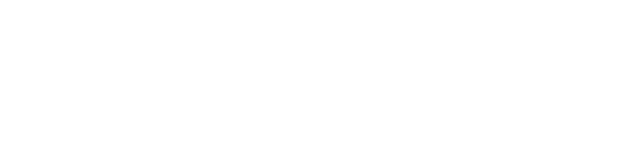
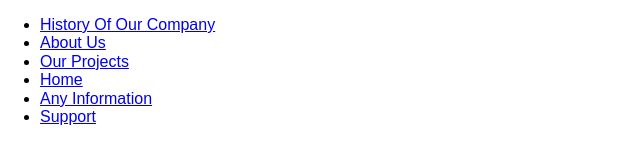
Before and after one commit to TellmeSmth/Just-to-check, a plain HTML site: page index.html in a window 1280 px wide. Shown: the whole page, without its empty margins (0-640 px from the left). Drawn offline with Linux system fonts and the light colour scheme.

Commit message:
initial commit

```diff
--- a/index.html
+++ b/index.html
@@ -1,13 +1,38 @@
 <!DOCTYPE html>
 <html lang="en">
-<head>
-  <meta charset="UTF-8">
-  <meta http-equiv="X-UA-Compatible" content="IE=edge">
-  <meta name="viewport" content="width=device-width, initial-scale=1.0">
-  <title>58</title>
-</head>
-<body>
-
-
-</body>
+  <head>
+    <meta charset="UTF-8" />
+    <meta http-equiv="X-UA-Compatible" content="IE=edge" />
+    <meta name="viewport" content="width=device-width, initial-scale=1.0" />
+    <title>Cheking</title>
+    <link rel="stylesheet" href="css/main.min.css" />
+  </head>
+  <body>
+    <header class="site-header">
+      <nav class="site-header__nav">
+        <ul class="site-header__list">
+          <li class="site-header__list-item">
+            <a class="site-header__list-item-link" href="#"
+              >History Of Our Company</a
+            >
+          </li>
+          <li class="site-header__list-item">
+            <a class="site-header__list-item-link" href="#">About Us</a>
+          </li>
+          <li class="site-header__list-item">
+            <a class="site-header__list-item-link" href="#">Our Projects</a>
+          </li>
+          <li class="site-header__list-item">
+            <a class="site-header__list-item-link" href="#">Home</a>
+          </li>
+          <li class="site-header__list-item">
+            <a class="site-header__list-item-link" href="#">Any Information</a>
+          </li>
+          <li class="site-header__list-item">
+            <a class="site-header__list-item-link" href="#">Support</a>
+          </li>
+        </ul>
+      </nav>
+    </header>
+  </body>
 </html>
```
Also changed, not shown: css/main.min.css (added, +2 -0 lines), 1 other file.
